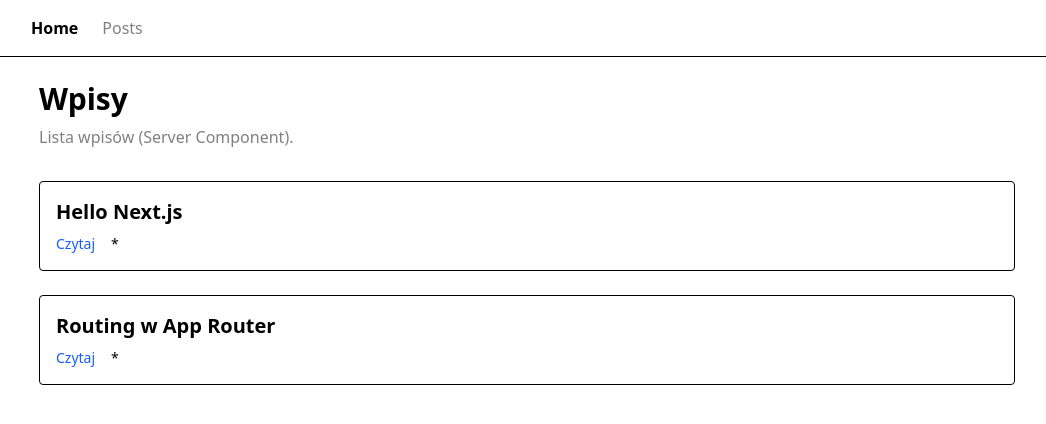
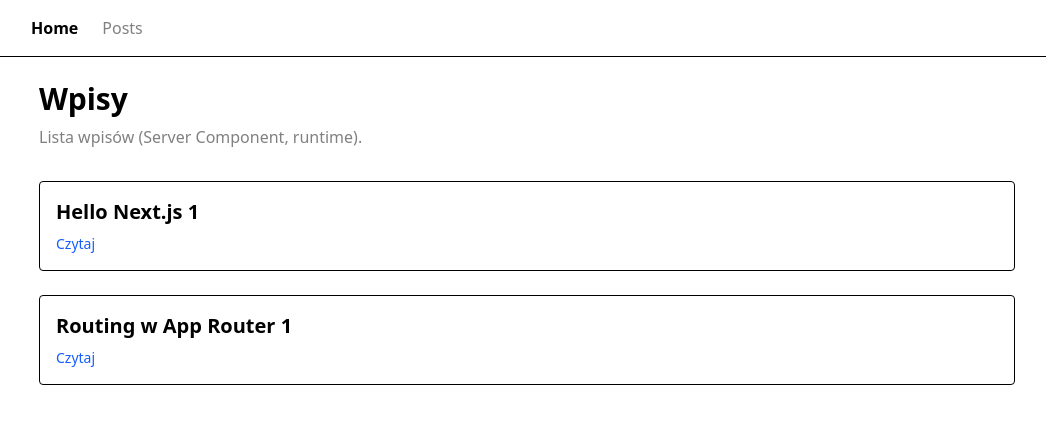
Before and after one commit to BartoszBee/blog-ref, a Next.js app: page /posts in a window 1280 px wide. Shown: the top 424 px of the page, without its empty margins (113-1159 px from the left). Built offline with nearby package versions, Linux system fonts and the light colour scheme; no server answers.

Commit message:
addapting posts repo process

```diff
--- a/app/posts/[slug]/page.tsx
+++ b/app/posts/[slug]/page.tsx
@@ -1,95 +1,73 @@
 import { notFound } from "next/navigation";
 import type { Metadata } from "next";
+import { getPostById } from "@/lib/posts.repo";
 
+/**
+ * WYMUSZENIE RUNTIME (BRAK SSG)
+ */
+export const dynamic = "force-dynamic";
 
 type Params = {
-  slug: string;
+  id: string;
 };
 
 type PostPageProps = {
   params: Promise<Params>;
 };
 
-const POSTS = [
-  {
-    slug: "hello-next",
-    title: "Hello Next.js",
-    excerpt: "Pierwszy wpis w projekcie referencyjnym.",
-  },
-  {
-    slug: "routing-basics",
-    title: "Routing w App Router",
-    excerpt: "Jak foldery zamieniają się w adresy URL.",
-  },
-];
-
 /**
- * SSG — lista stron do wygenerowania w build time
- */
-export function generateStaticParams(): Params[] {
-  return POSTS.map(({ slug }) => ({ slug }));
-}
-
-/**
- * Dynamiczne SEO — PER STRONA
- * (zgodne z najnowszą dokumentacją)
+ * Dynamiczne SEO — runtime
  */
 export async function generateMetadata({
   params,
 }: {
   params: Promise<Params>;
 }): Promise<Metadata> {
-  const { slug } = await params;
+  const { id } = await params;
+  const postId = Number(id);
 
-  const post = POSTS.find((p) => p.slug === slug);
+  if (!postId) {
+    return {
+      title: "Post not found",
+      description: "Post not found",
+    };
+  }
+
+  const post = getPostById(postId);
 
   if (!post) {
     return {
       title: "Post not found",
-      description: "Nie znaleziono wpisu.",
+      description: "Post not found",
     };
   }
 
   return {
     title: post.title,
-    description: post.excerpt,
+    description: post.title,
   };
 }
 
+export default async function PostPage({ params }: PostPageProps) {
+  const { id } = await params;
+  const postId = Number(id);
 
-const sleep = (ms: number) =>
-  new Promise((resolve) => setTimeout(resolve, ms));
+  if (!postId) {
+    notFound();
+  }
 
-export default async function PostPage({
-  params,
-}: PostPageProps){
-  const { slug } = await params;
-
- await sleep(1000);
-
-  const post = POSTS.find((p) => p.slug === slug);
+  const post = getPostById(postId);
 
   if (!post) {
     notFound();
   }
 
-//   throw new Error('Unexpected error!'); // test error boundary
-
   return (
     <article className="space-y-6">
-      <header>
-        <h1 className="text-3xl font-bold">
-          {post.title}
-        </h1>
+      <h1 className="text-3xl font-bold">{post.title}</h1>
 
-        <p className="text-muted-foreground">
-          {post.excerpt}
-        </p>
-      </header>
-
-      <p>
-        Ta strona ma <strong>własne SEO</strong>, wygenerowane
-        dynamicznie na podstawie sluga.
+      <p className="text-muted-foreground">
+        In-memory post widoczny w runtime.
       </p>
     </article>
   );
--- a/app/posts/edit/[id]/deletePostAction.tsx
+++ b/app/posts/edit/[id]/deletePostAction.tsx
@@ -2,16 +2,16 @@
 
 import { redirect } from "next/navigation";
 import { revalidatePath } from "next/cache";
+import { deletePost } from "@/lib/posts.repo";
 
-export default async function deletePost(formData: FormData): Promise<void> {
+export default async function deletePostAction(formData: FormData): Promise<void> {
   const id = Number(formData.get("id"));
 
   if (!id) {
     redirect("/posts");
   }
 
-  // symulacja usuwania
-  await new Promise((resolve) => setTimeout(resolve, 400));
+  deletePost(id);
 
   revalidatePath("/posts");
   redirect("/posts");
--- a/app/posts/edit/[id]/page.tsx
+++ b/app/posts/edit/[id]/page.tsx
@@ -1,17 +1,8 @@
 import { redirect } from "next/navigation";
-import DeleteForm from "./DeleteForm";
+import { getPostById } from "@/lib/posts.repo";
 import { getSession } from "@/lib/auth";
 import EditForm from "./EditForm";
-
-type Post = {
-  id: number;
-  title: string;
-};
-
-const POSTS: Post[] = [
-  { id: 1, title: "Hello Next.js" },
-  { id: 2, title: "Routing w App Router" },
-];
+import DeleteForm from "./DeleteForm";
 
 export default async function EditPostPage({
   params,
@@ -23,7 +14,12 @@ export default async function EditPostPage({
 
   const { id } = await params;
   const postId = Number(id);
-  const post = POSTS.find((p) => p.id === postId);
+
+  if (!postId) {
+    redirect("/posts");
+  }
+
+  const post = getPostById(postId);
 
   if (!post) {
     redirect("/posts");
--- a/app/posts/edit/[id]/updatePostAction.tsx
+++ b/app/posts/edit/[id]/updatePostAction.tsx
@@ -2,12 +2,13 @@
 
 import { revalidatePath } from "next/cache";
 import { redirect } from "next/navigation";
+import { updatePost } from "@/lib/posts.repo";
 
 type FormState = {
   error?: string;
 };
 
-export default async function updatePost(
+export default async function updatePostAction(
   prevState: FormState,
   formData: FormData
 ): Promise<FormState> {
@@ -18,8 +19,11 @@ export default async function updatePost(
     return { error: "Nieprawidłowe dane" };
   }
 
-  // symulacja zapisu
-  await new Promise((resolve) => setTimeout(resolve, 500));
+  const success = updatePost(id, title);
+
+  if (!success) {
+    return { error: "Wpis nie istnieje" };
+  }
 
   revalidatePath("/posts");
 
--- a/app/posts/new/createPostAction.tsx
+++ b/app/posts/new/createPostAction.tsx
@@ -1,23 +1,16 @@
 "use server";
 import { redirect } from "next/navigation";
 import { revalidatePath } from "next/cache";
-
-type CreatePostInput = {
-  title: string;
-};
+import { createPost } from "@/lib/posts.repo";
 
 type FormState = {
   error?: string;
 };
 
-const POSTS: CreatePostInput[] = [];
-
-export default async function createPost(
+export default async function createPostAction(
   prevState: FormState,
   formData: FormData
 ): Promise<FormState> {
-
-
   const title = formData.get("title");
 
   if (typeof title !== "string" || title.trim().length === 0) {
@@ -26,7 +19,7 @@ export default async function createPost(
     };
   }
 
-  POSTS.push({ title });
+  createPost(title.trim());
 
   revalidatePath("/posts");
   redirect("/posts");
--- a/app/posts/new/page.tsx
+++ b/app/posts/new/page.tsx
@@ -1,9 +1,8 @@
 import { redirect } from "next/navigation";
 import { getSession } from "@/lib/auth";
-import ProtectedForm from './newPostForm'
-import { JSX } from "react";
+import ProtectedForm from "./newPostForm";
 
-export default async function NewPostPage(): Promise<JSX.Element> {
+export default async function NewPostPage() {
   const session = await getSession();
 
   if (!session) {
--- a/app/posts/page.tsx
+++ b/app/posts/page.tsx
@@ -1,31 +1,32 @@
 import Link from "next/link";
 import { getSession } from "@/lib/auth";
+import { getPosts } from "@/lib/posts.repo";
 
-type Post = {
-  id: number;
-  title: string;
-  body?: string;
-};
-
-const POSTS: Post[] = [
-  { id: 1, title: "Hello Next.js" },
-  { id: 2, title: "Routing w App Router" },
-];
+/**
+ * WYMUSZENIE RUNTIME (IN-MEMORY CRUD)
+ */
+export const dynamic = "force-dynamic";
 
 export default async function PostsPage() {
   const session = await getSession();
+  const posts = getPosts();
 
   return (
     <section className="space-y-8">
       <header className="space-y-2">
         <h1 className="text-3xl font-bold">Wpisy</h1>
         <p className="text-muted-foreground">
-          Lista wpisów (Server Component).
+          Lista wpisów (Server Component, runtime).
         </p>
       </header>
 
+      {posts.length === 0 ? (
+        <p className="text-muted-foreground">
+          Brak wpisów.
+        </p>
+      ) : (
         <ul className="space-y-6">
-        {POSTS.map((post) => (
+          {posts.map((post) => (
             <li
               key={post.id}
               className="rounded border p-4 space-y-2"
@@ -41,8 +42,7 @@ export default async function PostsPage() {
                 >
                   Czytaj
                 </Link>
-              {"*"}
-              {/* Link widoczny tylko dla zalogowanych */}
+
                 {session && (
                   <Link
                     href={`/posts/edit/${post.id}`}
@@ -55,6 +55,7 @@ export default async function PostsPage() {
             </li>
           ))}
         </ul>
+      )}
     </section>
   );
 }
--- a/lib/posts.repo.ts
+++ b/lib/posts.repo.ts
@@ -8,8 +8,8 @@ export type Post = {
  * Zostanie zastąpione DB bez zmiany API
  */
 let POSTS: Post[] = [
-  { id: 1, title: "Hello Next.js" },
-  { id: 2, title: "Routing w App Router" },
+  { id: 1, title: "Hello Next.js 1" },
+  { id: 2, title: "Routing w App Router 1" },
 ];
 
 /**
```
Lines whose indentation alone changed are shown as unchanged.
